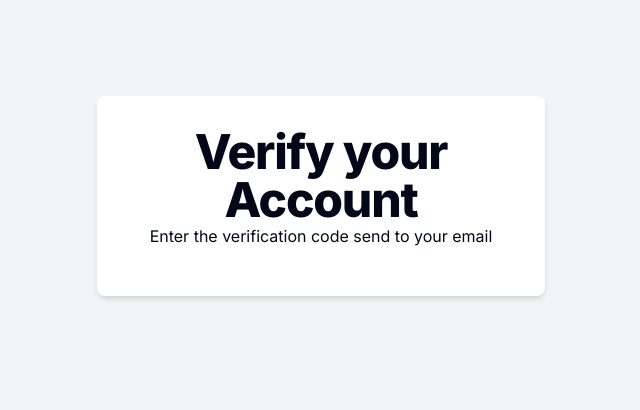
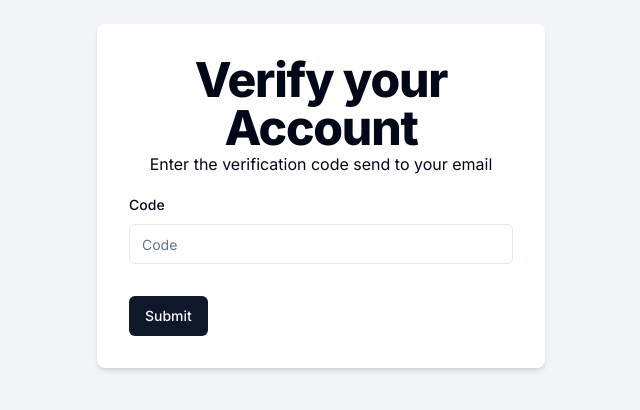
Before and after one commit to Divyanshu1020/Secret-Messenger, a Next.js app: page /verify-email/1 in a window 1280 px wide. Shown: the part 204-614 px from the top of the page, without its empty margins (319-959 px from the left). Built offline with nearby package versions, Linux system fonts and the light colour scheme.

Commit message:
done with verfiy page

```diff
--- a/src/app/(auth)/verify-email/[userName]/page.tsx
+++ b/src/app/(auth)/verify-email/[userName]/page.tsx
@@ -1,4 +1,7 @@
 "use client";
+import { Button } from "@/components/ui/button";
+import { Form, FormControl, FormField, FormItem, FormLabel, FormMessage } from "@/components/ui/form";
+import { Input } from "@/components/ui/input";
 import { useToast } from "@/components/ui/use-toast";
 import { verifySchema } from "@/schema/verifySchema";
 import { ApiResponse } from "@/types/apiResponse";
@@ -48,10 +51,32 @@ export default function Verify() {
           <h1 className=" text-4xl font-extrabold tracking-tight lg:text-5xl">
             Verify your Account
           </h1>
-          <p className=" mb-4">Enter the verification code send to your email</p>
+          <p className=" mb-4">
+            Enter the verification code send to your email
+          </p>
         </div>
         <div>
+          <Form {...form}>
+            <form onSubmit={form.handleSubmit(onSubmit)} className="space-y-8">
+              <FormField
+                control={form.control}
+                name="code"
+                render={({ field }) => (
+                  <FormItem>
+                    <FormLabel>Code</FormLabel>
+                    <FormControl>
+                      <Input type="number" maxLength={6}  placeholder="Code" {...field} />
+                    </FormControl>
+                    <FormMessage />
+                  </FormItem>
+                )}
+              />
 
+              <Button type="submit">
+                Submit
+              </Button>
+            </form>
+          </Form>
         </div>
       </div>
     </div>
```
